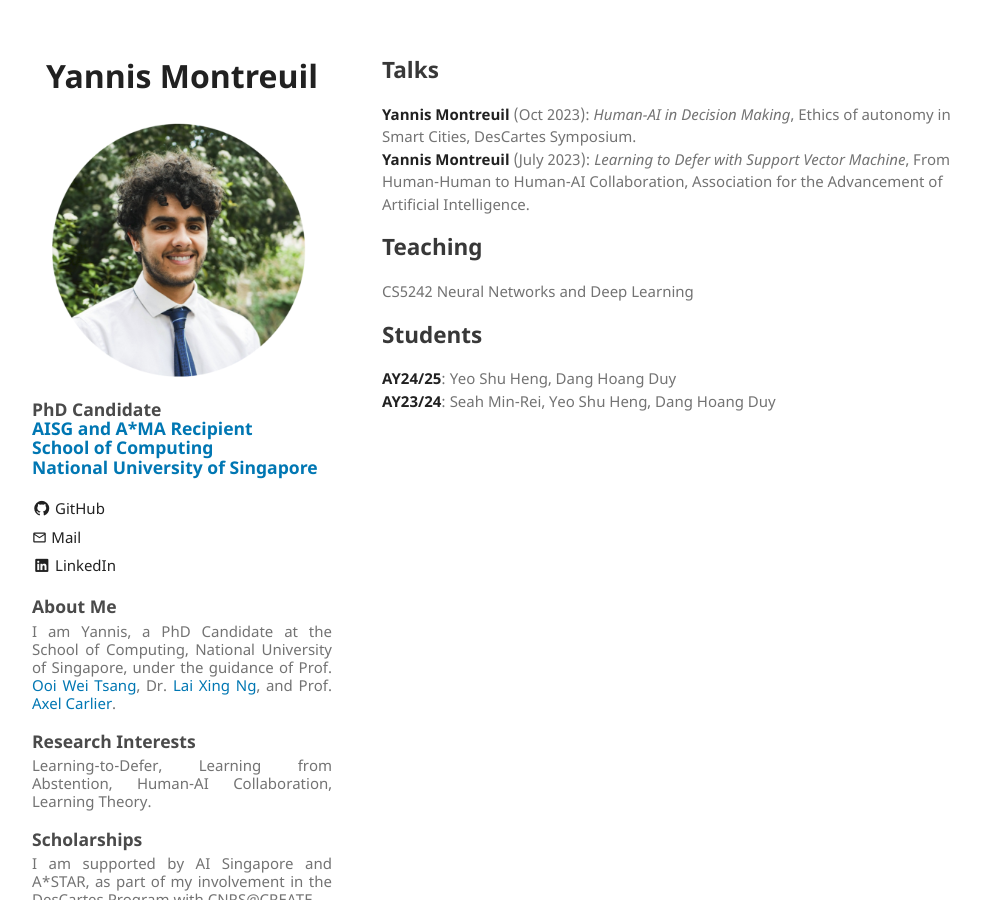
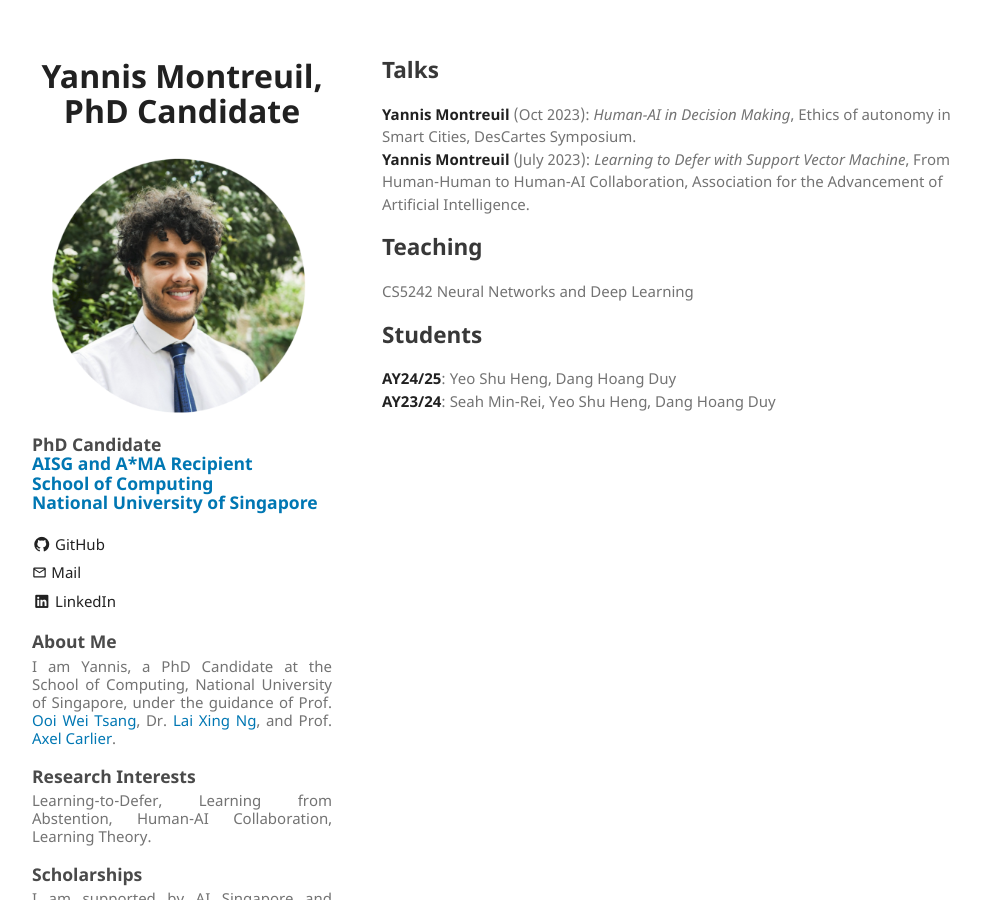
Before and after one commit to yannismontreuil/yannismontreuil.github.io, a Jekyll site: the page built from index.md, in a window 1280 px wide. Shown: the whole page, without its empty margins (128-1109 px from the left). Built offline with Jekyll 4.4.1, drawn with Linux system fonts in a browser that asks for light colours.

Commit message:
Update _config.yml

```diff
--- a/_config.yml
+++ b/_config.yml
@@ -1,4 +1,4 @@
-title: Yannis Montreuil
+title: Yannis Montreuil, PhD Candidate
 logo: /assets/img/logo.png
 description_phd: "<p>PhD Candidate<br><a href='https://aisingapore.org/research/phd-fellowship-programme/'>AISG and A*MA Recipient</a><br><a href='https://www.comp.nus.edu.sg/'>School of Computing</a> <br> <a href='https://nus.edu.sg/'>National University of Singapore</a></p>"
 description_state: |
```
